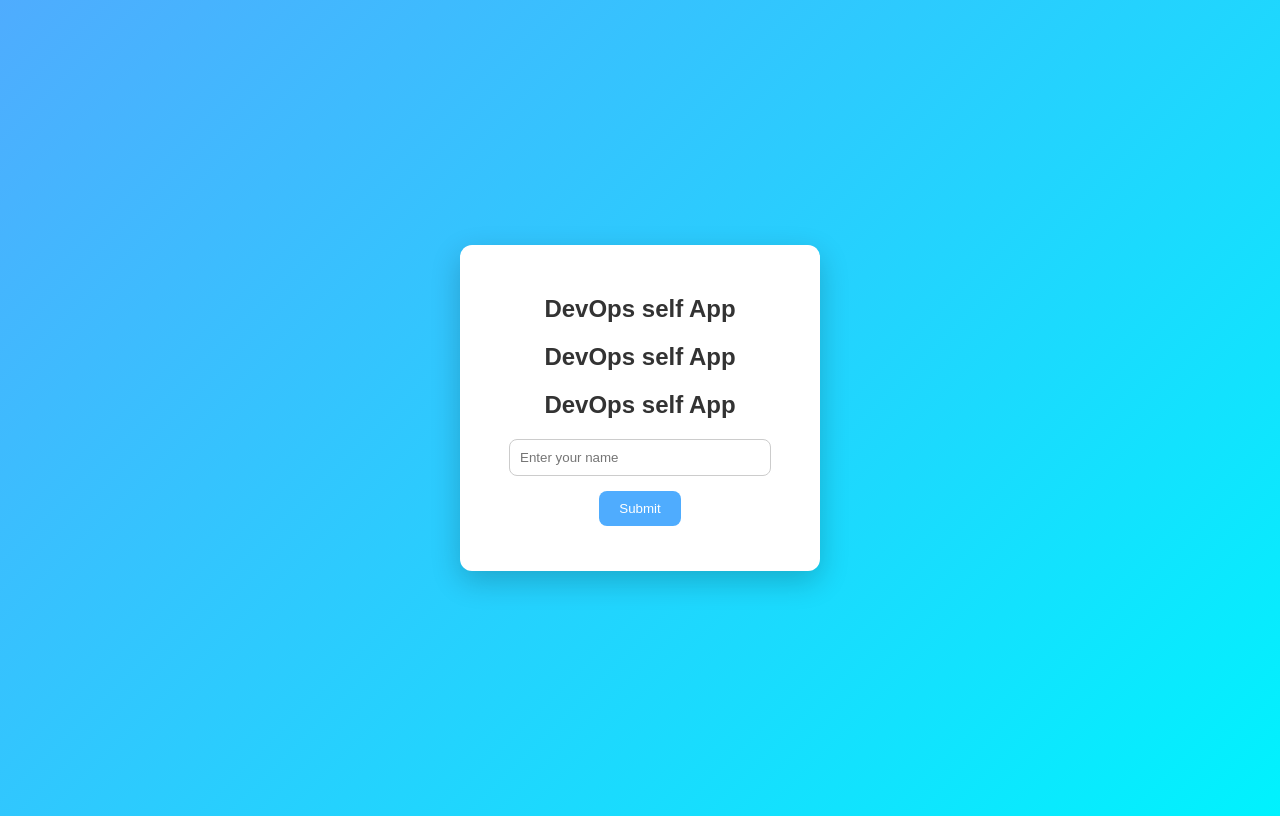
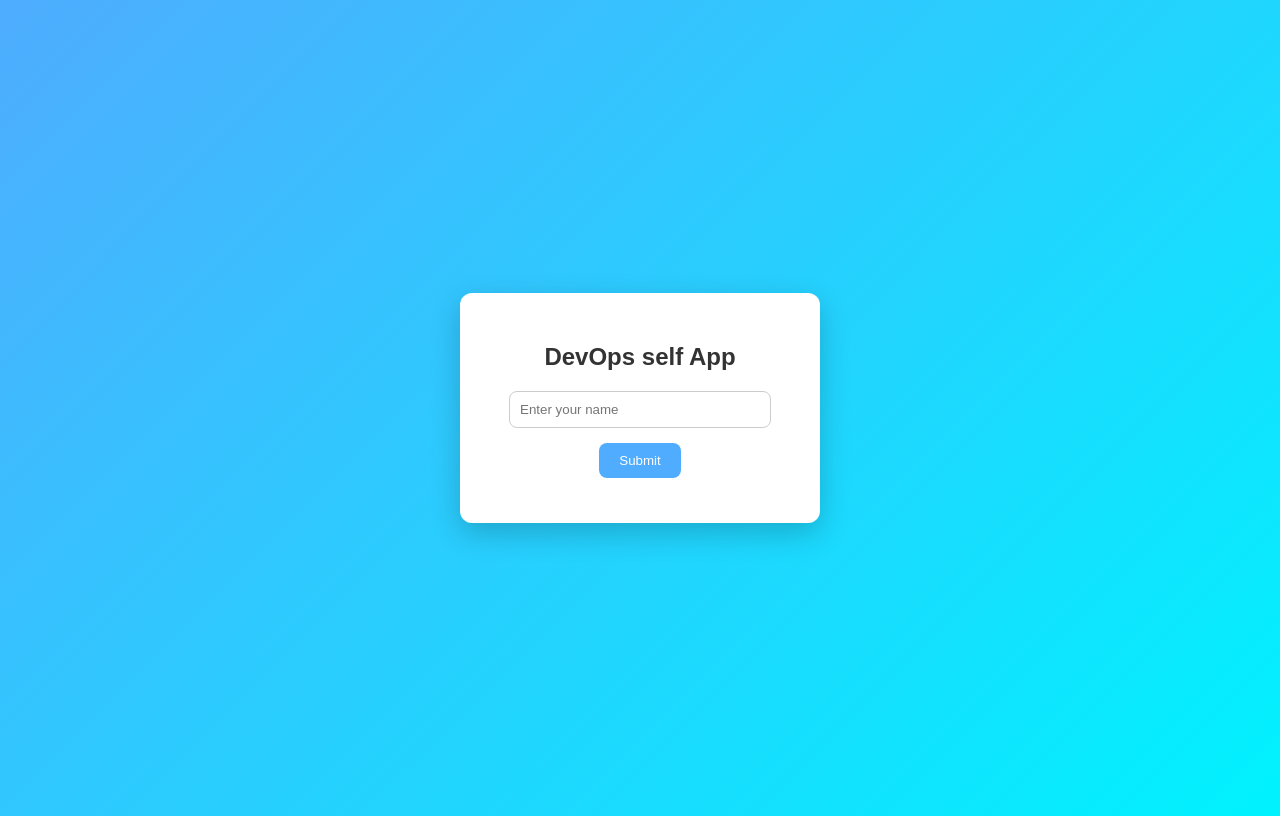
Before and after one commit to AsadGulzar/second_projects, a plain HTML site: page index.html in a window 1280 px wide. Drawn offline with Linux system fonts and the light colour scheme.

Commit message:
manual pull in ec2

```diff
--- a/index.html
+++ b/index.html
@@ -54,8 +54,6 @@
 
 <div class="container">
     <h2>DevOps self App</h2>
-    <h2>DevOps self App</h2>
-    <h2>DevOps self App</h2>
     <input type="text" id="name" placeholder="Enter your name" />
     <br>
     <button onclick="sendData()">Submit</button>
```
